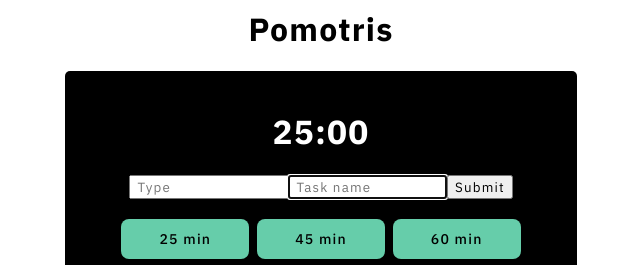
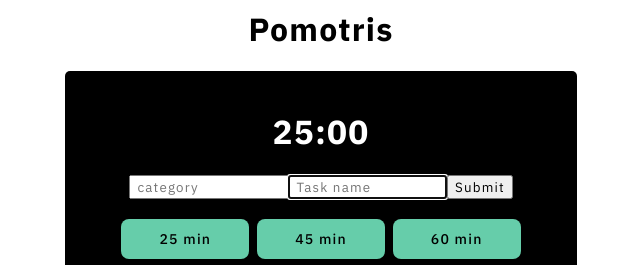
Before and after one commit to Heathercoraje/pomotris-vh, a React app: page / in a window 1280 px wide. Shown: the top 265 px of the page, without its empty margins (319-959 px from the left). Built offline with nearby package versions, Linux system fonts and the light colour scheme.

Commit message:
working code

```diff
--- a/src/components/Timer.jsx
+++ b/src/components/Timer.jsx
@@ -4,7 +4,7 @@ import uuid from 'uuid-v4';
 // 25 min/ 10 min  is default setting
 class Timer extends Component {
 	state = {
-		type: '',
+		category: '',
 		title: '',
 		startTime: '',
 		duration: 25,
@@ -35,7 +35,7 @@ class Timer extends Component {
 	resetTimer = newDuration => {
 		clearInterval(this.countDownID);
 		this.setState({
-			type: '',
+			category: '',
 			title: '',
 			startTime: '',
 			duration: newDuration,
@@ -45,17 +45,17 @@ class Timer extends Component {
 		});
 	};
 	handleRecordSubmit = () => {
-		const type = this.state.type;
+		const category = this.state.category;
 		const title = this.state.title;
 		const startTime = this.state.startTime;
 		const duration = this.state.duration;
 		const id = uuid();
-		this.props.onRecordSubmit({ type, title, startTime, duration, id });
+		this.props.onRecordSubmit({ category, title, startTime, duration, id });
 	};
 	handleFieldsSubmit = fields => {
 		this.setState({
 			title: fields.title,
-			type: fields.type
+			category: fields.category
 		});
 	};
 	// handle button-clicks
@@ -161,8 +161,9 @@ class Timer extends Component {
 				/>
 				<Fields
 					onFieldsSubmit={this.handleFieldsSubmit}
+					category={this.state.category}
 				/>
-				<TimeOptions optionClick={this.handleOptionClick} />
+				<TimeOptions optionClick={this.handleOptionClick}  />
 				<ActionButtons
 					isNew={this.state.remained === this.state.duration * 60}
 					isCompleted={!this.state.remained}
@@ -180,26 +181,26 @@ const Clock = props => <h1>{props.time}</h1>;
 class Fields extends Component {
 	state = {
 		inputFields: {
-			type: '',
+			category: '',
 			title: ''
 		},
 		displayFields: {
-			type:'',
+			category:'',
 			title:''
 		},
 		formOpen: true
 	}
-//
-// 	componentWillReceiveProps() {
-// // do something...form needs to be unfold when its a new timer
-// 	}
+
+	// componentWillReceiveProps(nextProps) {
+	// 	console.log(nextProps)
+	// }
 
 	onFormSubmit = event => {
 		const fields = this.state.displayFields;
 		this.props.onFieldsSubmit(fields);
 		this.setState({
 			inputFields: {
-				type: '',
+				category: '',
 				title: ''
 			},
 			formOpen: false
@@ -221,9 +222,9 @@ class Fields extends Component {
 				<form onSubmit={this.onFormSubmit}>
 					<input
 						autoFocus
-						placeholder=" Type "
-						name="type"
-						value={this.state.inputFields.type}
+						placeholder=" category "
+						name="category"
+						value={this.state.inputFields.category}
 						onChange={this.onInputChange}
 					/>
 					<input
@@ -237,11 +238,11 @@ class Fields extends Component {
 				</form>
 			);
 		}
-			const type = this.state.displayFields.type;
+			const category = this.state.displayFields.category;
 			const title = this.state.displayFields.title;
 			return (
 				<p onClick={() => this.setState({ formOpen: true })}>
-					({type}) {title}{' '}
+					({category}) {title}{' '}
 				</p>
 			);
 
```
